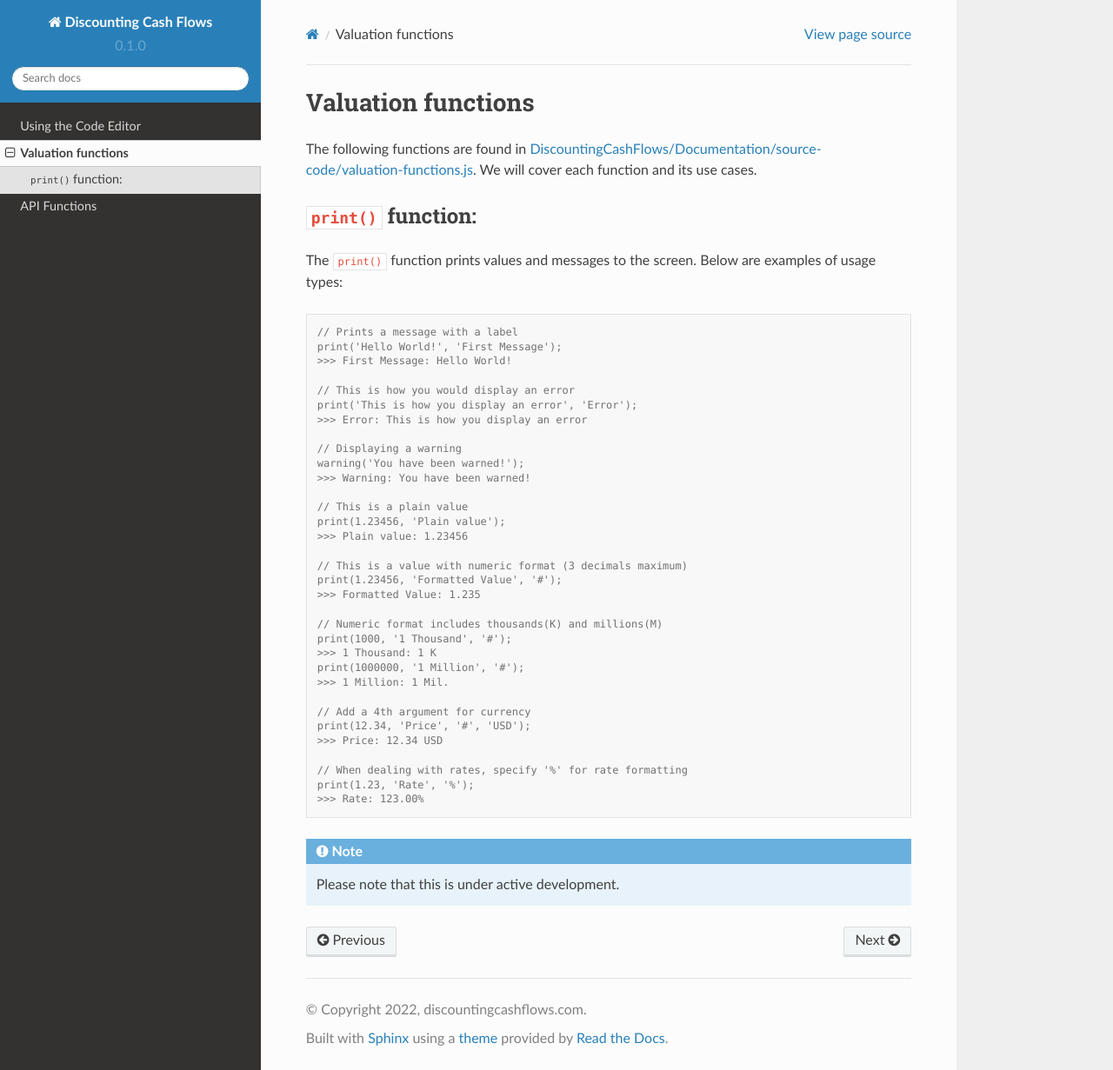
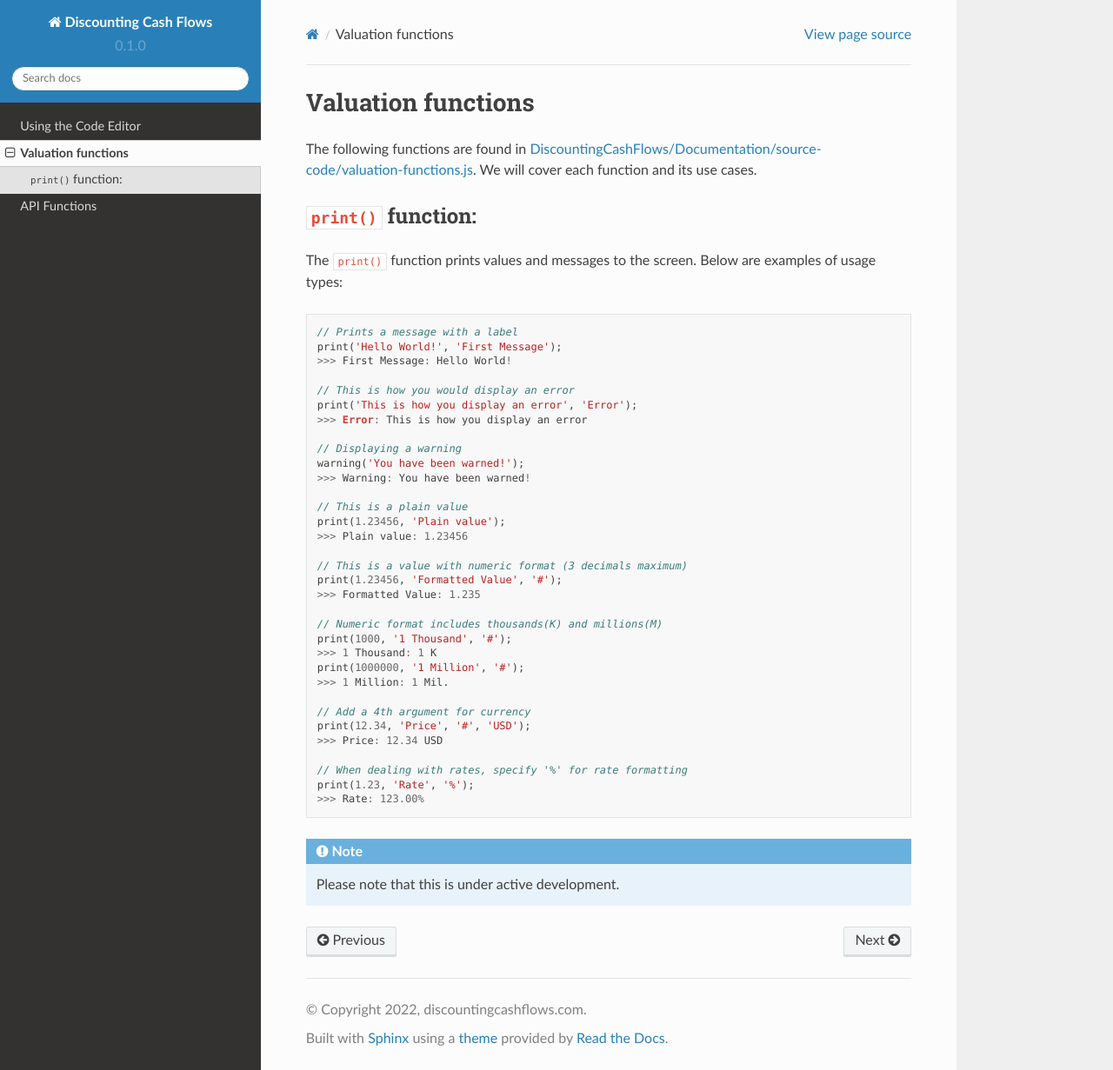
Before and after one commit to DiscountingCashFlows/readthedocs, a Sphinx documentation site: the page built from docs/source/functions.rst, in a window 1280 px wide and 1231 px high. Shown: the whole window at 87% size. Built offline with Sphinx 7.4.7 and the Read the Docs theme 2.0.0, drawn with Linux system fonts in a browser that asks for light colours.

Commit message:
Update functions.rst

```diff
--- a/docs/source/functions.rst
+++ b/docs/source/functions.rst
@@ -10,7 +10,7 @@ The following functions are found in `DiscountingCashFlows/Documentation/source-
 
 The ``print()`` function prints values and messages to the screen. Below are examples of usage types:
 
-.. code-block:: console
+.. code-block:: javascript
 
   // Prints a message with a label
   print('Hello World!', 'First Message');
```
